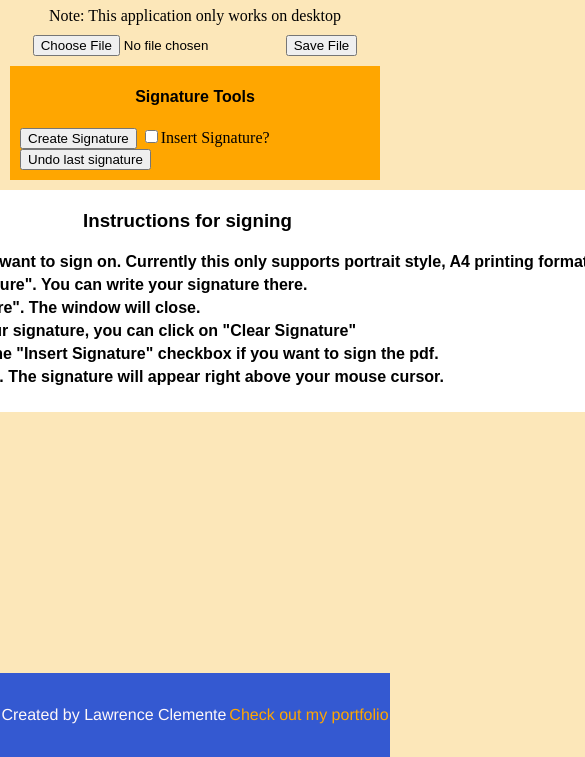
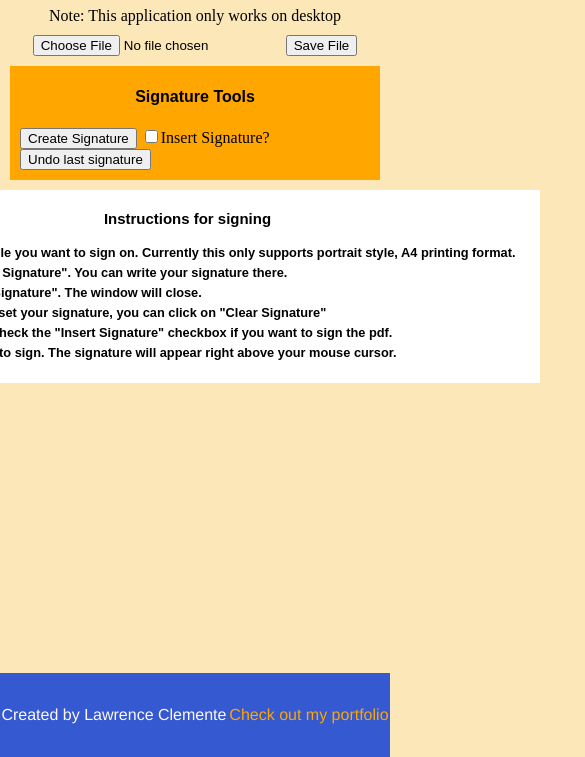
Before and after one commit to lclemente225/pdf-app, a website with bundled scripts: page index.html in a window 390 px wide. Shown: the part 87-844 px from the top of the page, 585 px wide, since content can reach past the window. Built offline with nearby package versions, Linux system fonts and the light colour scheme; a script that the page names is missing.

Commit message:
trying to make it mobile friendly

```diff
--- a/styles.css
+++ b/styles.css
@@ -178,3 +178,9 @@
   .signature-on-pdf {
     border: 2px solid red !important;
   }
+
+  @media screen and (max-width: 1400px){
+    .instructions-list {
+      font-size: 0.8rem;
+    }
+  }
```
